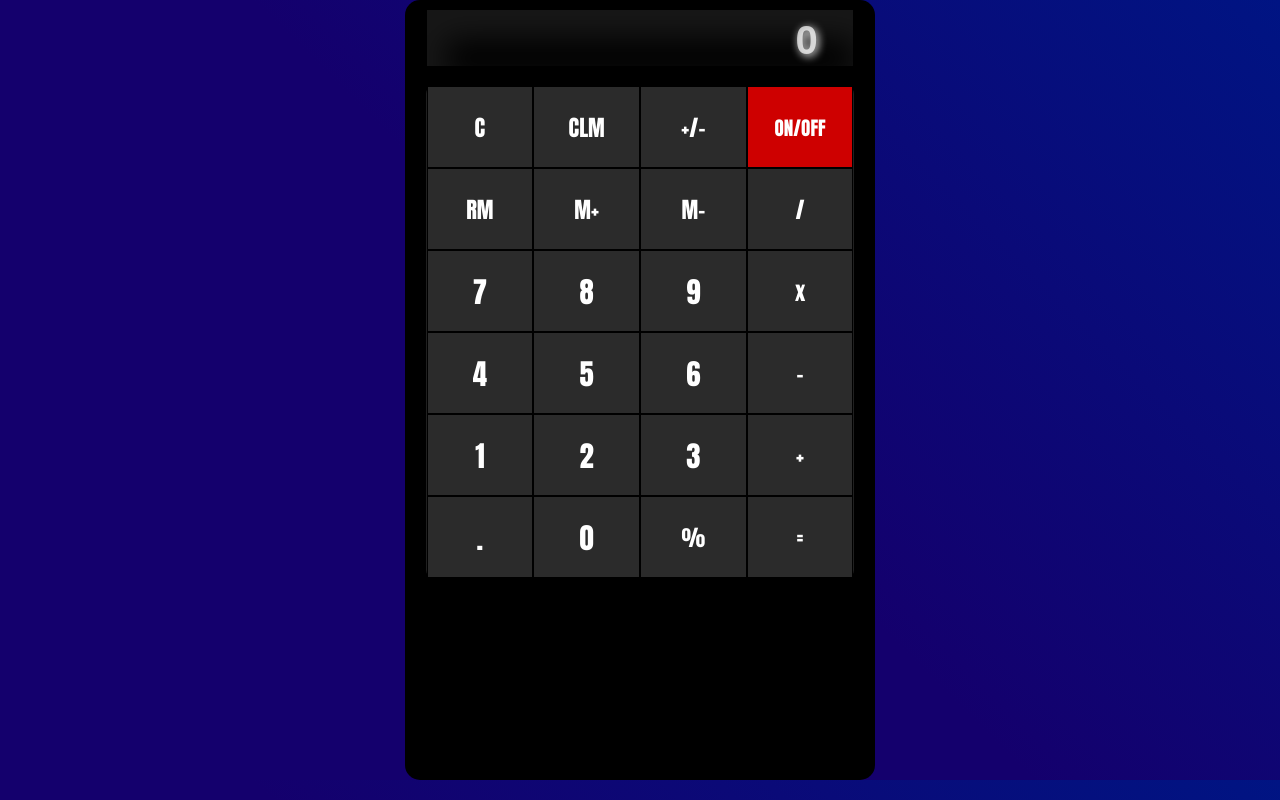
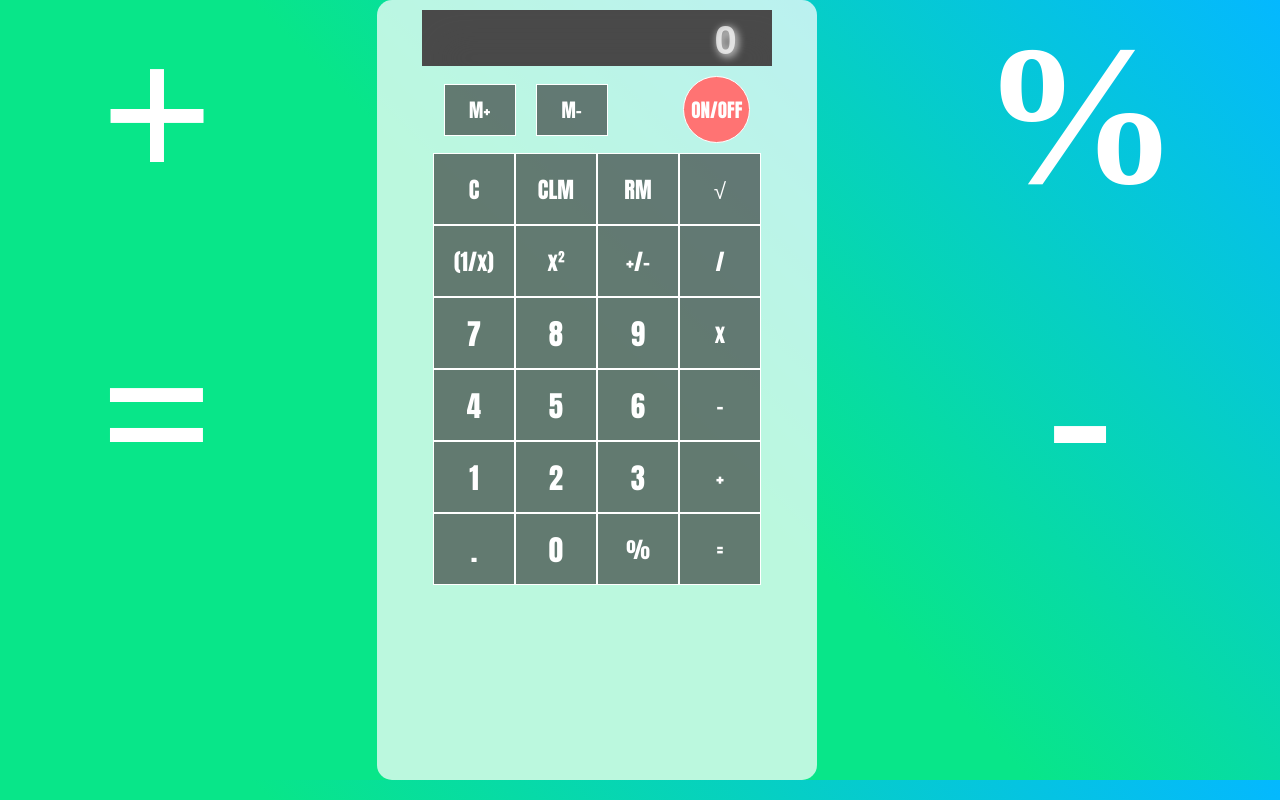
Before and after one commit to alissonoliveira1/calculadoraPgWeb, a plain HTML site: page index.html in a window 1280 px wide. Drawn offline with Linux system fonts and the light colour scheme.

Commit message:
pregress

```diff
--- a/index.html
+++ b/index.html
@@ -9,19 +9,38 @@
 </head>
 
 <body>
+
+    <div class="odin">
+        <div class="iconF">
+            <div>+</div>
+            <div>=</div>
+        </div>
         <div class="container">
             <div id="visor-id" class="visor">
                 0
             </div>
-
+            <div class="pai-m">
+                <div class="mpower">
+                    <div class="mm">
+                        <div onclick="teclaMmais()" class="tecla-esp5">M+</div>
+                        <div onclick="teclaMmenos()" class="tecla-esp5">M-</div>
+                    </div>
+                    <div>
+                        <div onclick="toggleCalculadora()" class="tecla-esp4">ON/OFF</div>
+                    </div>
+                </div>
+            </div>
             <div class="container-teclas">
                 <div onclick="teclaC()" class="tecla-esp3">C</div>
                 <div onclick="teclaCLM()" class="tecla-esp3">CLM</div>
+                <div onclick="teclaRM()" class="tecla-esp3">RM</div>
+
+                <div onclick="raizQuadrada()" class="tecla-esp3">√</div>
+                <div onclick="inverso()" class="tecla-esp3">(1/x)</div>
+                <div onclick="quadrado()" class="tecla-esp3">x²</div>
+
                 <div onclick="trocarSinal()" class="tecla-esp3">+/-</div>
-            <div onclick="toggleCalculadora()" class="tecla-esp4">ON/OFF</div>
-            <div onclick="teclaRM()" class="tecla-esp3">RM</div>
-            <div onclick="teclaMmais()" class="tecla-esp3">M+</div>
-            <div onclick="teclaMmenos()" class="tecla-esp3">M-</div>
+
                 <div onclick="defOp('/')" class="tecla-esp">/</div>
                 <div onclick="digito('7')" class="tecla">7</div>
                 <div onclick="digito('8')" class="tecla">8</div>
@@ -37,9 +56,16 @@
                 <div onclick="defOp('+')" class="tecla-esp">+</div>
                 <div onclick="digito('.')" class="tecla">.</div>
                 <div onclick="digito('0')" class="tecla">0</div>
-            <div onclick="" class="tecla-esp">%</div>
+                <div onclick="porcentagem()" class="tecla-esp">%</div>
                 <div onclick="igual()" class="tecla-esp">=</div>
             </div>
+        </div>
+
+        <div class="iconF">
+            <div>%</div>
+            <div>-</div>
+        </div>
+
     </div>
 
     <script src="style.js"></script>
--- a/style.css
+++ b/style.css
@@ -1,108 +1,144 @@
 body {
-    background: linear-gradient(45deg, rgb(20, 0, 109)  50%,rgb(0, 20, 131));
+  background: linear-gradient(45deg, rgb(8, 230, 137) 50%, rgb(4, 184, 255));
   margin: 0;
   padding: 0;
   text-align: center;
 }
-*{
+* {
   padding: 0;
   margin: 0;
 }
 
 .container {
-
-    background-color: rgb(0, 0, 0);
+  background-color: rgba(255, 255, 255, 0.726);
   margin: auto;
-    max-width: 450px;
+  max-width: 420px;
   padding: 10px;
   width: 100%;
 
   height: 95vh;
   border-radius: 15px;
-
-
 }
 
 .container-teclas {
-    width: 95%;
+  width: 80%;
+  padding: 10px 0;
 
-    background-color: rgb(32, 32, 32);
   margin: auto;
-    margin-top: 20px;
+
   justify-content: center;
-
+border-radius: 8px;
   display: flex;
 
   flex-flow: wrap;
 
-
   border-radius: 8px;
 }
-
+.odin{
+    display: flex;
+}
+.iconF{
+    display: flex;
+    flex-direction: column;
+row-gap: 70px;
+font-weight: 600;
+color: white;
+    align-items: center;
+    padding: 0 100px;
+font-size: 200px;
+}
 .tecla {
   cursor: pointer;
-    background-color: rgb(43, 43, 43);
+  background-color: rgba(43, 43, 43, 0.61);
   color: rgb(255, 255, 255);
 
   align-items: center;
   justify-content: center;
   display: flex;
-    width: 24.5%;
-    height: 80px;
+  width: 80px;
+  height: 70px;
 
-    border: 1px solid black;
+  border: 1px solid rgb(255, 255, 255);
   font-size: 1.8em;
-    font-family: Impact, Haettenschweiler, 'Arial Narrow Bold', sans-serif;
-
+  font-family: Impact, Haettenschweiler, "Arial Narrow Bold", sans-serif;
 }
 
 .tecla-esp {
-    background-color: rgb(43, 43, 43);
+    background-color: rgba(43, 43, 43, 0.61);
   color: white;
-    height: 80px;
+  height: 70px;
   cursor: pointer;
   display: flex;
   align-items: center;
   justify-content: center;
-    width: 24.5%;
+  width: 80px;
 
-    border: 1px solid rgb(0, 0, 0);
+  border: 1px solid rgb(255, 255, 255);
 
   font-size: 1.4em;
-    font-family: Impact, Haettenschweiler, 'Arial Narrow Bold', sans-serif;
-
+  font-family: Impact, Haettenschweiler, "Arial Narrow Bold", sans-serif;
 }
 
-.tecla-esp3{
-    background-color: rgb(43, 43, 43);
+.tecla-esp3 {
+    background-color: rgba(43, 43, 43, 0.61);
   color: white;
-    height: 80px;
+  height: 70px;
   cursor: pointer;
   display: flex;
   align-items: center;
   justify-content: center;
-    width: 24.5%;
+  width: 80px;
 
-
-    border: 1px solid black;
+  border: 1px solid rgb(255, 255, 255);
   font-size: 1.4em;
-    font-family: Impact, Haettenschweiler, 'Arial Narrow Bold', sans-serif;
-
+  font-family: Impact, Haettenschweiler, "Arial Narrow Bold", sans-serif;
 }
-.tecla-esp4{
-    background-color: rgb(206, 0, 0);
+.mpower {
+    margin-top: 10px;
+  display: flex;
+  width: 73%;
+  align-items: center;
+  justify-content: space-between;
+  padding: 0 0px;
+}
+.pai-m {
+  display: flex;
+  justify-content: center;
+}
+.mm {
+  display: flex;
+  align-items: center;
+  gap: 20px;
+}
+.tecla-esp5 {
+  background-color: rgba(43, 43, 43, 0.61);
   color: white;
 
   display: flex;
   align-items: center;
   justify-content: center;
-    width: 24.5%;
-    height: 80px;
+  width: 70px;
+  height: 50px;
+
   cursor: pointer;
-    border: 1px solid black;
+  border: 1px solid rgb(255, 255, 255);
   font-size: 1.2em;
-    font-family: Impact, Haettenschweiler, 'Arial Narrow Bold', sans-serif;
+  font-family: Impact, Haettenschweiler, "Arial Narrow Bold", sans-serif;
+}
+.tecla-esp4 {
+  background-color: rgb(255, 115, 115);
+  color: white;
 
+  display: flex;
+  align-items: center;
+  justify-content: center;
+  width: 65px;
+  height: 65px;
+  border-radius: 50%;
+  cursor: pointer;
+  border: 1px solid rgb(255, 255, 255);
+  font-size: 1.2em;
+  font-family: Impact, Haettenschweiler, "Arial Narrow Bold", sans-serif;
 }
 .tecla:active {
   transform: scale(0.9);
@@ -110,20 +146,21 @@ flex-flow: wrap;
   color: rgb(255, 226, 98);
 }
 
-.tecla-esp:active,.tecla-esp2:active,.tecla-esp3:active,.tecla-esp4:active {
+.tecla-esp:active,
+.tecla-esp2:active,
+.tecla-esp3:active,
+.tecla-esp4:active {
   transform: scale(0.9);
   box-shadow: 1px 1px 2px 2px rgb(0, 0, 0, 1);
   color: white;
   color: rgb(255, 226, 98);
 }
 
-
-
 .visor {
   cursor: default;
-    width: 85%;
+  width: 73%;
   height: 40px;
-    background-color: black;
+  background-color: rgb(73, 73, 73);
   color: rgba(255, 255, 255, 0.7);
   margin: auto;
   padding: 8px;
@@ -133,7 +170,6 @@ flex-flow: wrap;
   font-family: sans-serif, monospace;
   text-shadow: 2px 2px 8px white;
 
-
   box-shadow: inset 10px 20px 30px 10px rgba(75, 75, 75, 0.3);
   text-align: right;
 }
--- a/style.js
+++ b/style.js
@@ -1,18 +1,19 @@
 class Calculadora {
+
   constructor() {
-    this.nrVisor = "0";
+      this.nrVisor = '0';
       this.ptDecimal = false;
       this.estadoErro = false;
-    this.memTemp = "";
+      this.memTemp = '';
       this.memoria = 0;
-
+      this.mensagemErro = '';
       this.iniciouSegundo = false;
       this.op = {
           NOP: 0,
           SUM: 1,
           SUB: 2,
           MULT: 3,
-      DIV: 4,
+          DIV: 4
       };
 
       this.ligada = true;
@@ -20,78 +21,122 @@ class Calculadora {
   }
 
   ligar() {
+    this.nrVisor = '0';
       this.ligada = true;
   }
-
-  // Desliga a calculadora
   desligar() {
     this.ligada = false;
-    this.nrVisor = "0"; // Limpa o visor ao desligar
+    this.nrVisor = '0';
+}
+teclaPorcentagem() {
+  if (this.estadoErro) return;
+  let num = parseFloat(this.nrVisor);
+  this.nrVisor = String(num / 100);
+}
+  teclaQuadrado() {
+    if (this.estadoErro) return;
+    let num = parseFloat(this.nrVisor);
+    this.nrVisor = String(num * num);
+}
+definirErro(mensagem) {
+  this.estadoErro = true;
+  this.nrVisor = 'ERRO!';
+  this.mensagemErro = mensagem;
+}
+emErro() {
+  return this.estadoErro;
+}
+limparErro() {
+  this.estadoErro = false;
+  this.mensagemErro = '';
 }
 
-  // Retorna true se a calculadora estiver ligada, caso contrário, retorna false
+  teclaRaizQuadrada() {
+    if (this.estadoErro) return;
+    let num = parseFloat(this.nrVisor);
+    if (num < 0) {
+        this.estadoErro = true;
+        this.nrVisor = 'ERRO!';
+        return;
+    }
+    this.nrVisor = String(Math.sqrt(num));
+}
+teclaInverso() {
+  if (this.estadoErro) return;
+  let num = parseFloat(this.nrVisor);
+  if (num === 0) {
+      this.estadoErro = true;
+      this.nrVisor = 'ERRO!';
+      return;
+  }
+  this.nrVisor = String(1 / num);
+}
+
+
+
+
+
+
+
+
+
   estaLigada() {
       return this.ligada;
   }
   trocarSinal() {
-    if (this.nrVisor !== "0") {
-      // Verifica se o número no visor não é zero
-      if (this.nrVisor[0] === "-") {
-        // Se o número no visor já for negativo, remove o sinal
+      if (this.nrVisor !== '0') {
+          if (this.nrVisor[0] === '-') {
               this.nrVisor = this.nrVisor.slice(1);
           } else {
-        // Se o número no visor for positivo, adiciona o sinal negativo
-        this.nrVisor = "-" + this.nrVisor;
+              this.nrVisor = '-' + this.nrVisor;
           }
       }
   }
 
-  // Recebe dígito
+
   recebeDigito(dig) {
       if (this.estadoErro) return;
       if (dig.length != 1) return;
-    if ((dig < "0" || dig > "9") && dig != ".") return;
+      if ((dig < '0' || dig > '9') && dig != '.') return;
       if (!this.iniciouSegundo && this.opAtual != this.op.NOP) {
           this.iniciouSegundo = true;
           this.ptDecimal = false;
-      this.nrVisor = "0";
+          this.nrVisor = '0';
       }
       if (this.nrVisor.length == 10) return;
-    if (dig == ".") {
+      if (dig == '.') {
           if (this.ptDecimal) return;
           this.ptDecimal = true;
       }
-    if (this.nrVisor == "0") {
-      this.nrVisor = dig == "." ? "0." : dig;
+      if (this.nrVisor == '0') {
+          this.nrVisor = dig == '.' ? '0.' : dig;
       } else {
           this.nrVisor += dig;
       }
   }
 
-  // Define a operação atual
+
   defineOperacao(op) {
       if (this.estadoErro) return;
       switch (op) {
-      case "+":
+          case '+':
               this.opAtual = this.op.SUM;
               break;
-      case "-":
+          case '-':
               this.opAtual = this.op.SUB;
               break;
-      case "/":
+          case '/':
               this.opAtual = this.op.DIV;
               break;
-      case "*":
+          case '*':
               this.opAtual = this.op.MULT;
               break;
       }
       this.memTemp = this.nrVisor;
   }
 
-  // Executa operação: tecla igual
   igual() {
-    if (this.estadoErro) return;
-    if (this.opAtual == this.op.NOP) return;
+    if (verificarErro()) return;
     let num1 = parseFloat(this.memTemp);
     let num2 = parseFloat(this.nrVisor);
     let resultado = 0;
@@ -107,119 +152,141 @@ class Calculadora {
             break;
         case this.op.DIV:
             if (num2 == 0) {
-          this.estadoErro = true;
-          this.nrVisor = "ERRO!";
+                this.definirErro('Divisão por zero não é permitida');
                 return;
             }
             resultado = num1 / num2;
             break;
     }
-    // Arredonda o resultado para 10 casas decimais
-    this.nrVisor = String(resultado.toFixed(10));
+    resultado = Math.round(resultado); // Arredonda o resultado para o inteiro mais próximo
+    this.nrVisor = String(resultado);
     this.opAtual = this.op.NOP;
     this.ptDecimal = false;
-    this.memTemp = "";
+    this.memTemp = '';
     this.iniciouSegundo = false;
 }
 
-  // Tecla C - reinicia tudo, exceto memória
+
   teclaC() {
-    this.nrVisor = "0";
+      this.nrVisor = '0';
       this.ptDecimal = false;
       this.iniciouSegundo = false;
       this.opAtual = this.op.NOP;
-    this.memTemp = "";
+      this.memTemp = '';
       this.estadoErro = false;
   }
 
-  // tecla M+ : acrescenta à memória o número no visor
+
   teclaMmais() {
       if (this.estadoErro) return;
       this.memoria += parseFloat(this.nrVisor);
   }
 
-  // tecla M- : subtrai da memória o número no visor
+
   teclaMmenos() {
       if (this.estadoErro) return;
       this.memoria -= parseFloat(this.nrVisor);
   }
 
-  // tecla RM : recupera o conteúdo da memória -> coloca no visor
+
   teclaRM() {
       if (this.estadoErro) return;
       this.nrVisor = String(this.memoria);
   }
 
-  // tecla CLM : limpa totalmente o conteúdo da memória -> atribui 0
+
   teclaCLM() {
       if (this.estadoErro) return;
       this.memoria = 0;
   }
+
 }
 
-// ===================================================================
-//  REAÇÃO A EVENTOS DO MOUSE
-// ===================================================================
 
-// ATUALIZA O VALOR NO VISOR
+
 let mostraVisor = () => {
-  document.getElementById("visor-id").innerHTML = calculadora.nrVisor;
-};
+  document.getElementById('visor-id').innerHTML = calculadora.nrVisor;
+}
 
-// RECEBE UM DÍGITO (OU PONTO)
+
 let digito = (dig) => {
   calculadora.recebeDigito(dig);
   mostraVisor();
-};
+}
 
-// RECEBE A OPERAÇÃO ATUAL
+
 let defOp = (op) => {
   if (calculadora.opAtual != calculadora.op.NOP) {
       igual();
       mostraVisor();
   }
   calculadora.defineOperacao(op);
-};
+}
 
-// CALCULA A OPERAÇÃO
+
 let igual = () => {
   calculadora.igual();
   mostraVisor();
-};
+}
 
-// TECLA C: LIMPA TUDO, EXCETO MEMÓRIA
+
 let teclaC = () => {
   calculadora.teclaC();
   mostraVisor();
-};
+}
 
-// M+ ACRESCENTA À MEMÓRIA O NÚMERO ATUAL NO VISOR
+
 let teclaMmais = () => {
   calculadora.teclaMmais();
-};
+}
 
-// M- SUBTRAI DA MEMÓRIA O NÚMERO ATUAL NO VISOR
+
 let teclaMmenos = () => {
   calculadora.teclaMmenos();
-};
+}
 
-// PÕE NO VISOR O CONTEÚDO DA MEMÓRIA
+
 let teclaRM = () => {
   calculadora.teclaRM();
   mostraVisor();
-};
+}
 
-// APAGA TODO O CONTEÚDO DA MEMÓRIA
+
 let teclaCLM = () => {
   calculadora.teclaCLM();
-};
+}
  mostraVisor = () => {
   if (calculadora.estaLigada()) {
-    document.getElementById("visor-id").innerHTML = calculadora.nrVisor;
+      document.getElementById('visor-id').innerHTML = calculadora.nrVisor;
   } else {
-    document.getElementById("visor-id").innerHTML = "";
+      document.getElementById('visor-id').innerHTML = '';
   }
-};
+
+}
+let raizQuadrada = () => {
+  if (calculadora.estaLigada()) {
+      calculadora.teclaRaizQuadrada();
+      mostraVisor();
+  }
+}
+let porcentagem = () => {
+  if (calculadora.estaLigada()) {
+      calculadora.teclaPorcentagem();
+      mostraVisor();
+  }}
+let quadrado = () => {
+  if (calculadora.estaLigada()) {
+      calculadora.teclaQuadrado();
+      mostraVisor();
+  }
+}
+let inverso = () => {
+  if (calculadora.estaLigada()) {
+      calculadora.teclaInverso();
+      mostraVisor();
+  }
+}
+
 
 function toggleCalculadora() {
   if (calculadora.estaLigada()) {
@@ -235,8 +302,13 @@ function trocarSinal() {
       mostraVisor();
   }
 }
+function verificarErro() {
+  if (calculadora.emErro()) {
+      mostraVisor();
+      return true;
+  }
+  return false;
+}
 
-// ===================================================================
-//  INÍCIO DO PROCESSAMENTO
-// ===================================================================
+
 let calculadora = new Calculadora();
```
Lines whose indentation alone changed are shown as unchanged.
